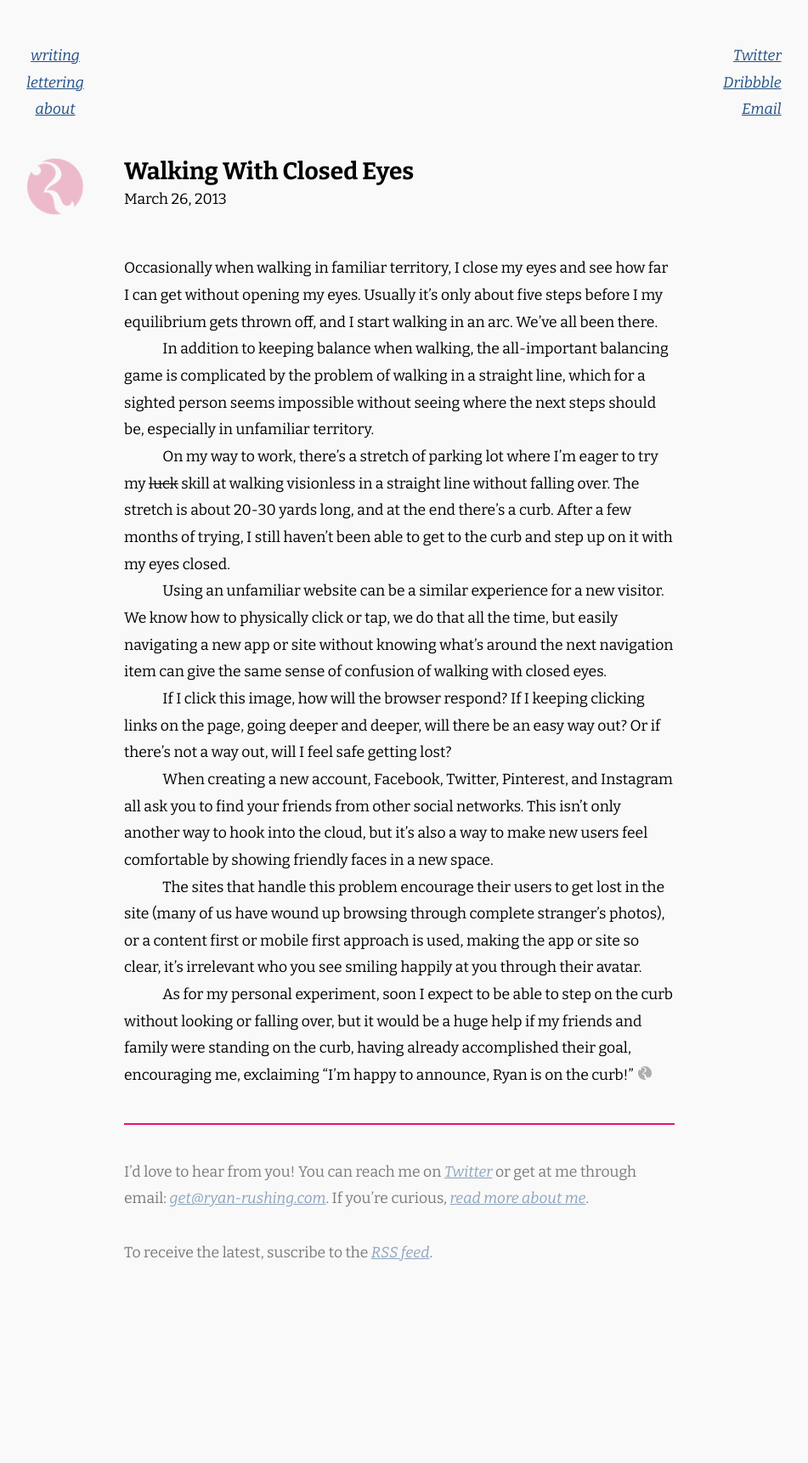
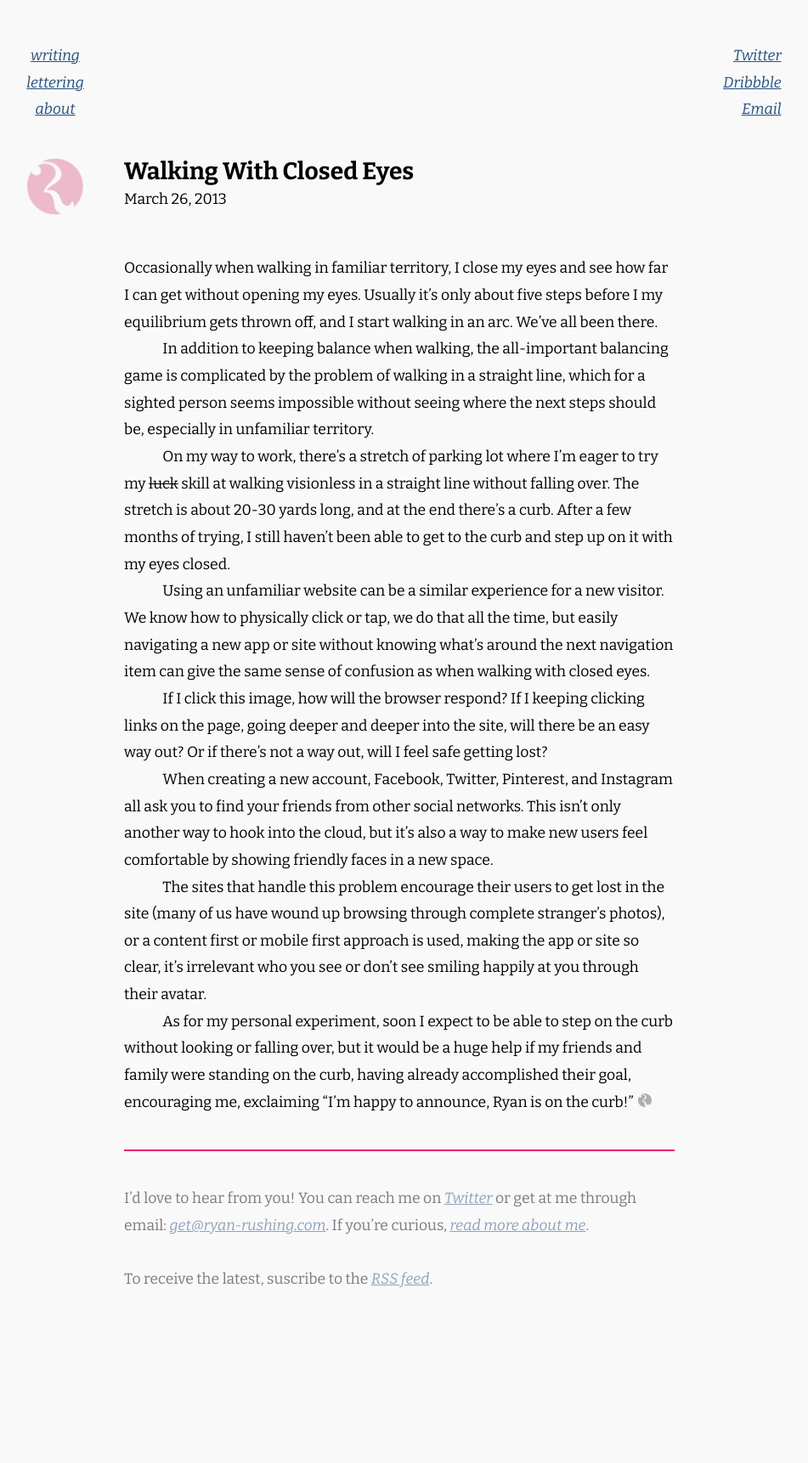
Before and after one commit to WriteEditor/ryan-rushing, a Jekyll site: the page built from _posts/writing/2013-03-26-walking-with-closed-eyes.md, in a window 1280 px wide. Shown: the whole page at 85% size, without its empty margins (170-1121 px from the left). Built offline with Jekyll 4.4.1, drawn with Linux system fonts in a browser that asks for light colours; before the commit the page ends 1690 px from its top, so only the background shows below that.

Commit message:
tiny modifications to the article

```diff
--- a/_posts/writing/2013-03-26-walking-with-closed-eyes.md
+++ b/_posts/writing/2013-03-26-walking-with-closed-eyes.md
@@ -9,12 +9,12 @@ In addition to keeping balance when walking, the all-important balancing game is
 
 On my way to work, there's a stretch of parking lot where I'm eager to try my <s>luck</s> skill at walking visionless in a straight line without falling over. The stretch is about 20-30 yards long, and at the end there's a curb. After a few months of trying, I still haven't been able to get to the curb and step up on it with my eyes closed.
 
-Using an unfamiliar website can be a similar experience for a new visitor. We know how to physically click or tap, we do that all the time, but easily navigating a new app or site without knowing what's around the next navigation item can give the same sense of confusion of walking with closed eyes.
+Using an unfamiliar website can be a similar experience for a new visitor. We know how to physically click or tap, we do that all the time, but easily navigating a new app or site without knowing what's around the next navigation item can give the same sense of confusion as when walking with closed eyes.
 
-If I click this image, how will the browser respond? If I keeping clicking links on the page, going deeper and deeper, will there be an easy way out? Or if there's not a way out, will I feel safe getting lost?
+If I click this image, how will the browser respond? If I keeping clicking links on the page, going deeper and deeper into the site, will there be an easy way out? Or if there's not a way out, will I feel safe getting lost?
 
 When creating a new account, Facebook, Twitter, Pinterest, and Instagram all ask you to find your friends from other social networks. This isn't only another way to hook into the cloud, but it's also a way to make new users feel comfortable by showing friendly faces in a new space.
 
-The sites that handle this problem encourage their users to get lost in the site (many of us have wound up browsing through complete stranger's photos), or a content first or mobile first approach is used, making the app or site so clear, it's irrelevant who you see smiling happily at you through their avatar.
+The sites that handle this problem encourage their users to get lost in the site (many of us have wound up browsing through complete stranger's photos), or a content first or mobile first approach is used, making the app or site so clear, it's irrelevant who you see or don't see smiling happily at you through their avatar.
 
 As for my personal experiment, soon I expect to be able to step on the curb without looking or falling over, but it would be a huge help if my friends and family were standing on the curb, having already accomplished their goal, encouraging me, exclaiming "I'm happy to announce, Ryan is on the curb!"
```
